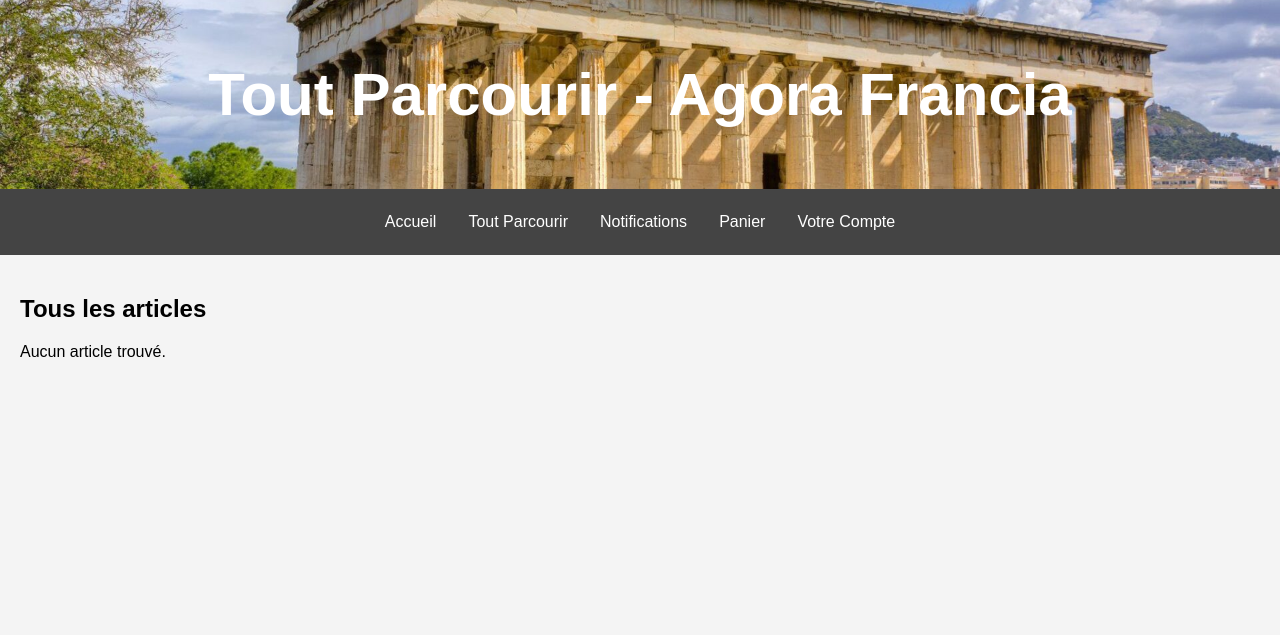
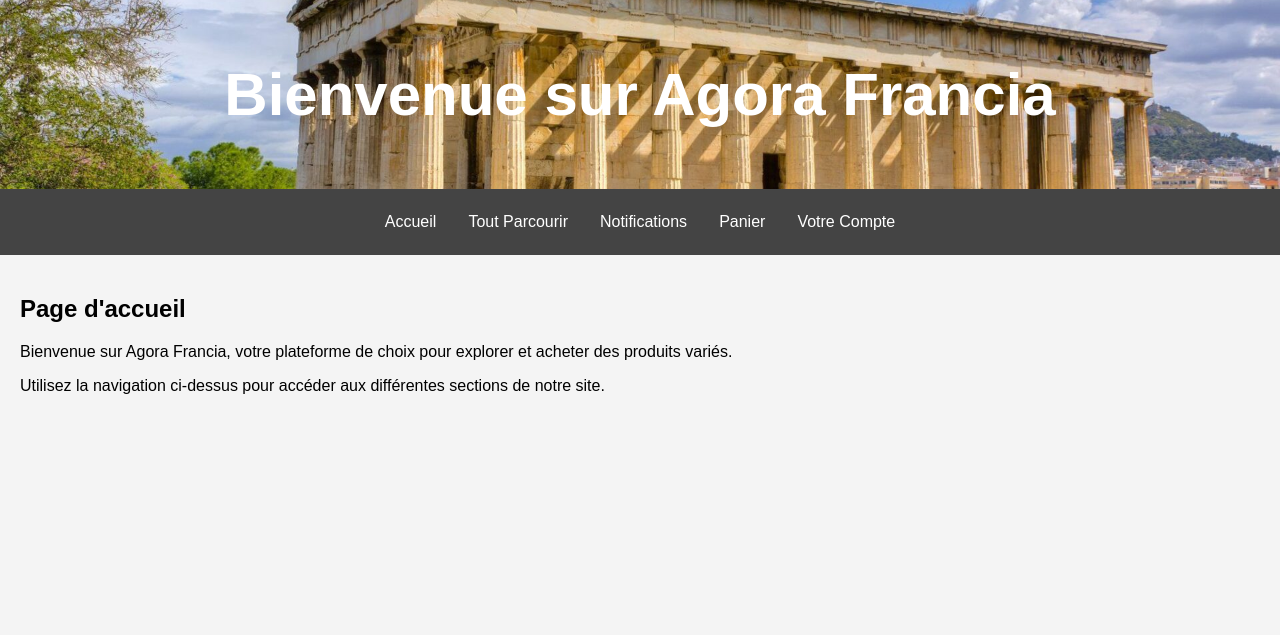
Before and after one commit to AntoineLal/agora, a PHP site: page /toutAfficher.php in a window 1280 px wide. Shown: the top 635 px of the page. Run offline with PHP 8.4, Linux system fonts and the light colour scheme; data that the repository does not hold is empty.

```diff
--- a/toutAfficher.php
+++ b/toutAfficher.php
@@ -3,75 +3,30 @@
 <head>
     <meta charset="UTF-8">
     <meta name="viewport" content="width=device-width, initial-scale=1.0">
-    <title>Tout Parcourir - Agora Francia</title>
+    <title>Accueil - Agora Francia</title>
     <link rel="stylesheet" href="style1.css">
-    <style>
-        .thumbnail-image {
-            width: 250px;
-            height: 250px;
-        }
-    </style>
 </head>
 <body>
 <header>
-    <h1>Tout Parcourir - Agora Francia</h1>
+    <h1>Bienvenue sur Agora Francia</h1>
 </header>
 <nav>
     <a href="accueil.html">Accueil</a>
     <a href="toutAfficher.php">Tout Parcourir</a>
-    <!-- Ajoutez d'autres liens de navigation si nécessaire -->
     <a href="#notifications">Notifications</a>
     <a href="#panier">Panier</a>
     <a href="compte.html">Votre Compte</a>
 </nav>
 <div class="content">
-    <h2>Tous les articles</h2>
-    <div class="article-thumbnails">
-        <!-- Utiliser du code PHP pour afficher les vignettes des articles -->
-        <?php
-        // Connexion à la base de données
-        $servername = "localhost";
-        $username = "root";
-        $password = "";
-        $dbname = "agora";
-
-        $conn = new mysqli($servername, $username, $password, $dbname);
-
-        // Vérifier la connexion
-        if ($conn->connect_error) {
-            die("La connexion a échoué : " . $conn->connect_error);
-        }
-
-        // Requête SQL pour récupérer les informations sur les articles
-        $sql = "SELECT ArticleName, Description, Price, ImageURL FROM Articles";
-        $result = $conn->query($sql);
-
-        // Si des articles sont trouvés, afficher leurs vignettes
-        if ($result->num_rows > 0) {
-            // Boucle sur chaque ligne de résultat
-            while($row = $result->fetch_assoc()) {
-                // Afficher la vignette de l'article
-                echo '<div class="article-thumbnail">';
-                echo '<img class="thumbnail-image" src="' . $row["ImageURL"] . '" alt="' . $row["ArticleName"] . '">';
-                echo '<h3>' . $row["ArticleName"] . '</h3>';
-                echo '<p>' . $row["Description"] . '</p>';
-                echo '<p>Prix : ' . $row["Price"] . '€</p>';
-                echo '</div>';
-            }
-        } else {
-            echo "Aucun article trouvé.";
-        }
-
-        // Fermer la connexion à la base de données
-        $conn->close();
-        ?>
-    </div>
+    <h2>Page d'accueil</h2>
+    <p>Bienvenue sur Agora Francia, votre plateforme de choix pour explorer et acheter des produits variés.</p>
+    <p>Utilisez la navigation ci-dessus pour accéder aux différentes sections de notre site.</p>
 </div>
 <div id="footer">
     <p>&copy; 2024 Agora Francia. Tous droits réservés.</p>
     <p>
-        <a href="mentions-legales.html">Mentions légales</a> |
-        <a href="confidentialie.html">Politique de confidentialité</a> |
+        <a href="#mentions-legales">Mentions légales</a> |
+        <a href="#politique-confidentialite">Politique de confidentialité</a> |
         <a href="#contact">Contact</a>
     </p>
 </div>
```
